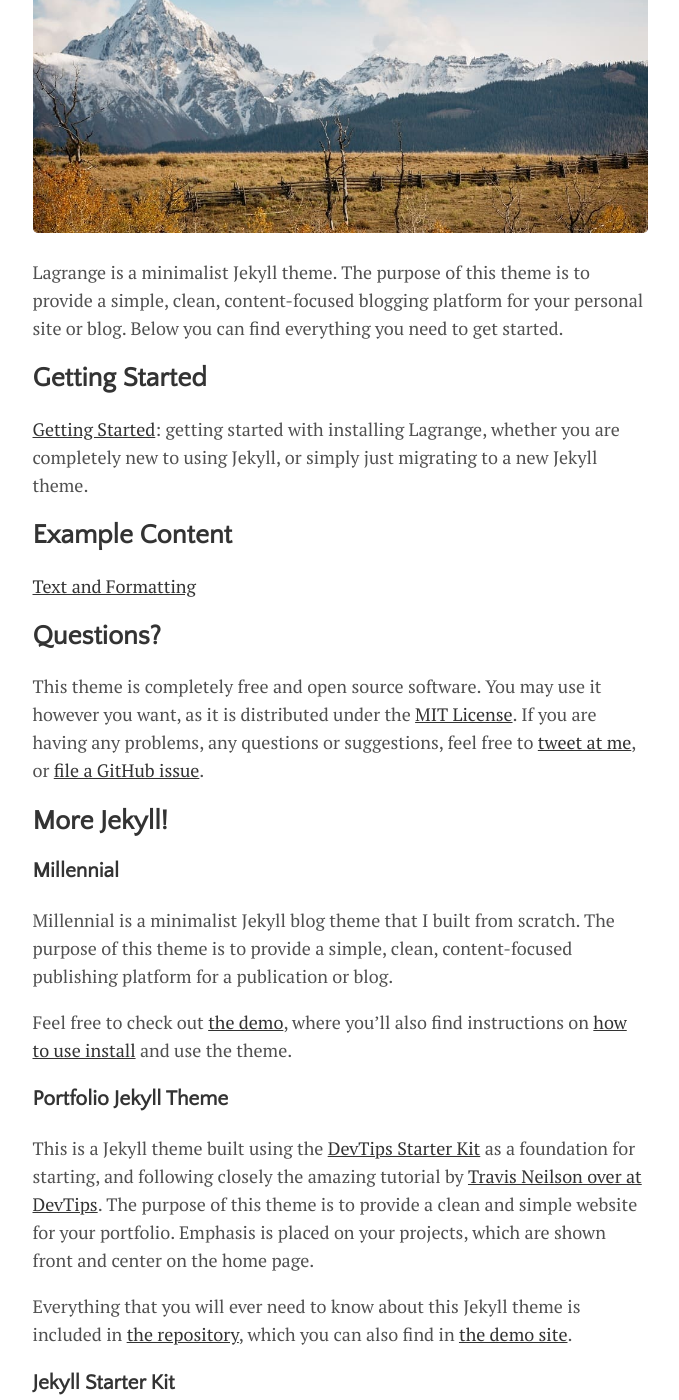
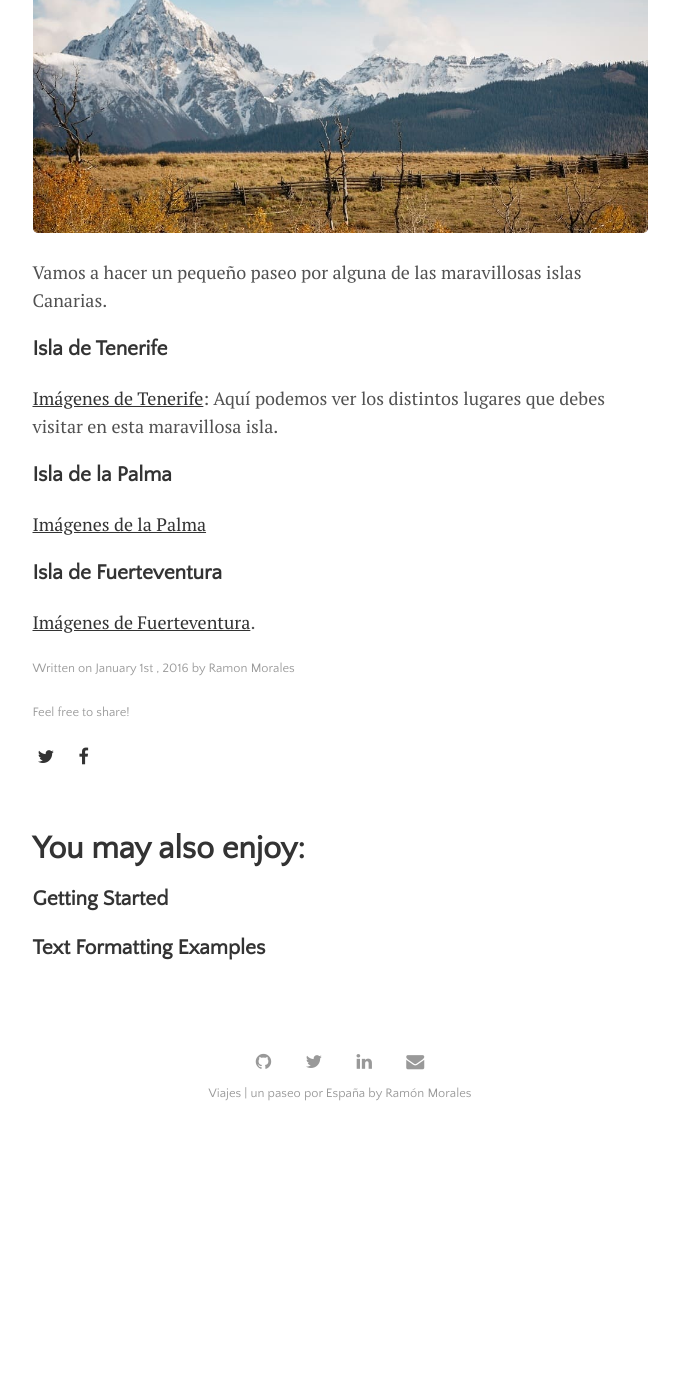
Before and after one commit to jramorales/BLogMisViajes, a Jekyll site: the page built from _posts/2016-01-01-welcome-to-lagrange.md, in a window 1280 px wide and 1400 px high, scrolled down 347 px. Shown: the whole window, without its empty margins (300-979 px from the left). Built offline with Jekyll 4.4.1, drawn with Linux system fonts in a browser that asks for light colours; after the commit the page ends 1486 px from its top, so only the background shows below that; some of the changed text lies outside the part shown.

Commit message:
Update 2016-01-01-welcome-to-lagrange.md

```diff
--- a/_posts/2016-01-01-welcome-to-lagrange.md
+++ b/_posts/2016-01-01-welcome-to-lagrange.md
@@ -1,42 +1,22 @@
 ---
 layout: post
-title: "Welcome to Lagrange!"
-author: "Paul Le"
+title: "Viajes a Tenereife"
+author: "Ramon Morales"
 categories: journal
 tags: [documentation,sample]
 image: mountains.jpg
 ---
 
-Lagrange is a minimalist Jekyll theme. The purpose of this theme is to provide a simple, clean, content-focused blogging platform for your personal site or blog. Below you can find everything you need to get started.
+Vamos a hacer un pequeño paseo por alguna de las maravillosas islas Canarias.
 
-## Getting Started
+### Isla de Tenerife
 
-[Getting Started]({{ site.github.url }}{% post_url 2015-10-10-getting-started %}): getting started with installing Lagrange, whether you are completely new to using Jekyll, or simply just migrating to a new Jekyll theme.
+[Imágenes de Tenerife]({{ site.github.url }}{% post_url 2015-10-10-getting-started %}): Aquí podemos ver los distintos lugares que debes visitar en esta maravillosa isla.
 
-## Example Content
+### Isla de la Palma
 
-[Text and Formatting]({{ site.github.url }}{% post_url 2014-01-01-text-formatting-examples %})
+[Imágenes de la Palma]({{ site.github.url }}{% post_url 2014-01-01-text-formatting-examples %})
 
-## Questions?
+### Isla de Fuerteventura
 
-This theme is completely free and open source software. You may use it however you want, as it is distributed under the [MIT License](http://choosealicense.com/licenses/mit/). If you are having any problems, any questions or suggestions, feel free to [tweet at me](https://twitter.com/intent/tweet?text=My%question%about%Lagrange%is:%&amp;via=paululele), or [file a GitHub issue](https://github.com/lenpaul/lagrange/issues/new).
-
-## More Jekyll!
-
-### Millennial
-
-Millennial is a minimalist Jekyll blog theme that I built from scratch. The purpose of this theme is to provide a simple, clean, content-focused publishing platform for a publication or blog.
-
-Feel free to check out <a href="https://lenpaul.github.io/Millennial/" target="_blank">the demo</a>, where you’ll also find instructions on <a href="https://lenpaul.github.io/Millennial/documentation/getting-started.html">how to use install</a> and use the theme.
-
-### Portfolio Jekyll Theme
-
-This is a Jekyll theme built using the [DevTips Starter Kit](http://devtipsstarterkit.com/) as a foundation for starting, and following closely the amazing tutorial by [Travis Neilson over at DevTips](https://www.youtube.com/watch?v=T6jKLsxbFg4&list=PL0CB3OvPhDA_STygmp3sDenx3UpdOMk7P). The purpose of this theme is to provide a clean and simple website for your portfolio. Emphasis is placed on your projects, which are shown front and center on the home page.
-
-Everything that you will ever need to know about this Jekyll theme is included in [the repository](https://github.com/LeNPaul/portfolio-jekyll-theme), which you can also find in [the demo site](https://lenpaul.github.io/portfolio-jekyll-theme/).
-
-### Jekyll Starter Kit
-
-The Jekyll Starter Kit is a simple framework for starting your own Jekyll project using all of the best practices that I learned from building my other Jekyll themes.
-
-Feel free to check out <a href="https://github.com/LeNPaul/jekyll-starter-kit" target="_blank">the GitHub repository</a>, where you’ll also find instructions on how to use install and use the theme.
+[Imágenes de Fuerteventura](http://choosealicense.com/licenses/mit/).
```
